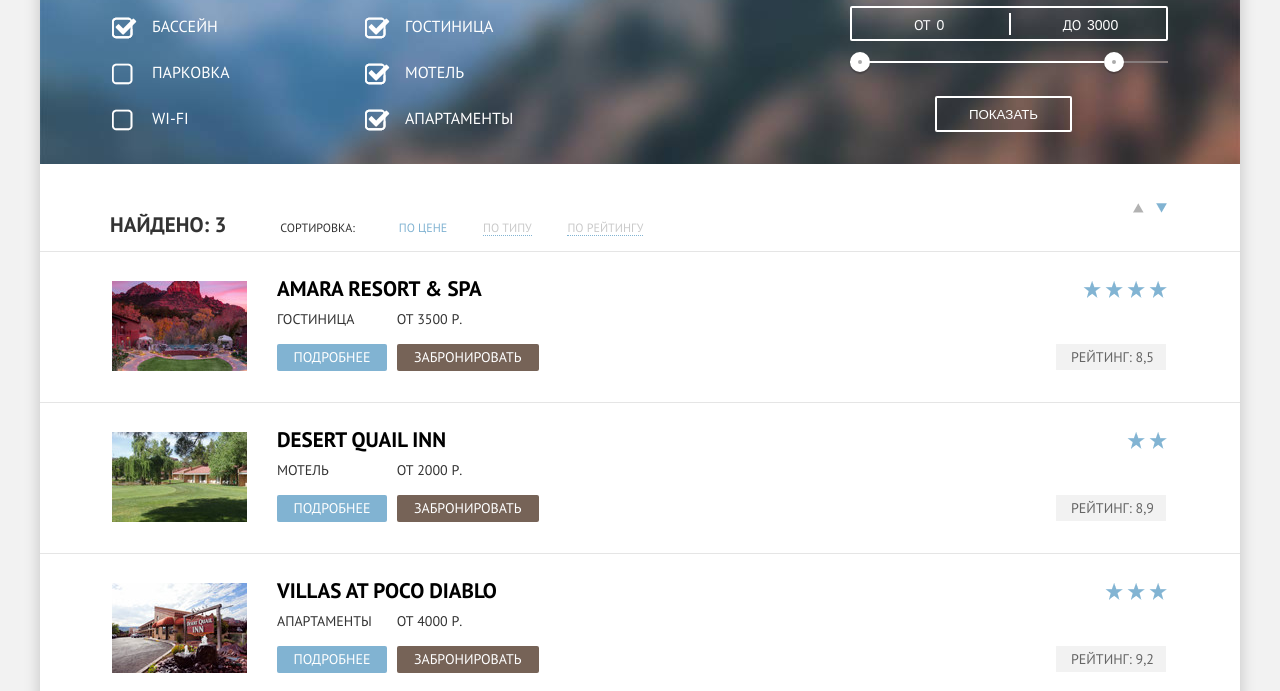
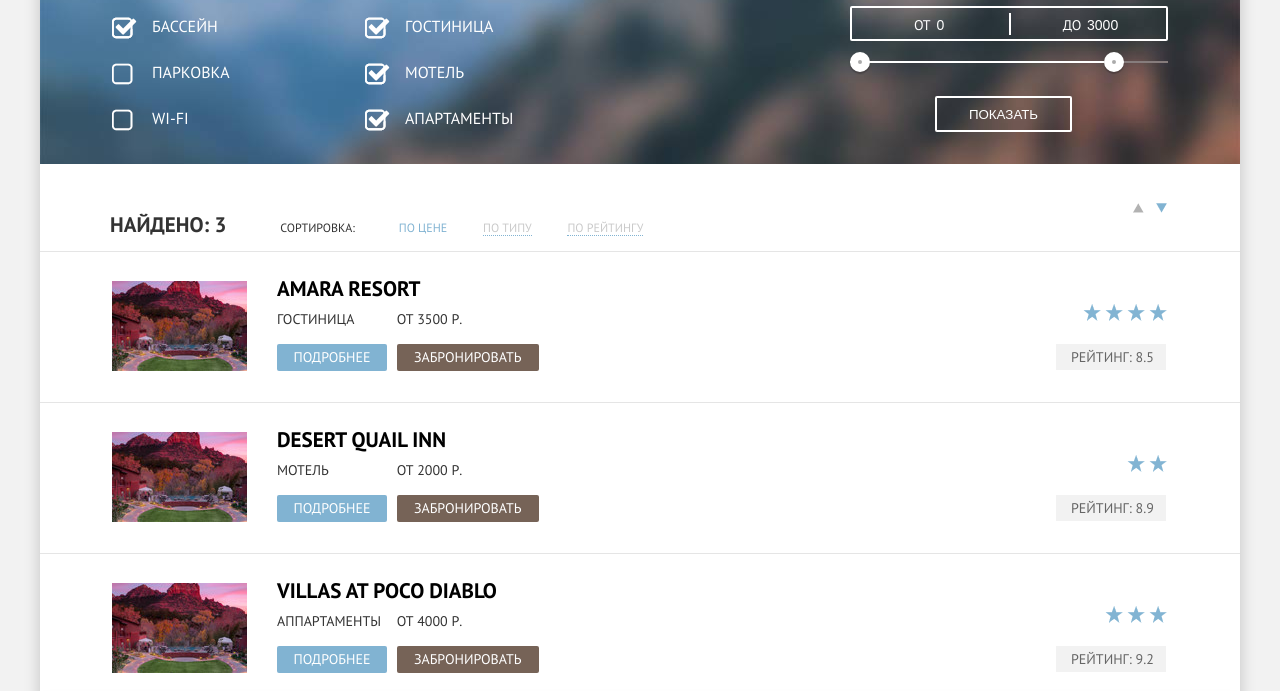
Before and after one commit to swhistle/221039-sedona, a plain HTML site: page hotels.html in a window 1280 px wide. Shown: the part 109-800 px from the top of the page. Drawn offline with Linux system fonts and the light colour scheme.

Commit message:
(js) add data 'hotels', template and function getElementFromTemplate()

```diff
--- a/css/style.css
+++ b/css/style.css
@@ -35,6 +35,9 @@ main {
     flex-grow: 3;
     background-color: #f2f2f2;
 }
+#hotel-template {
+  display: none;
+}
 .wrapper {
     display: flex;
     flex-direction: column;
@@ -52,6 +55,13 @@ main {
     margin: 0 auto;
     padding: 0;
     box-shadow: 0 0 15px 0 rgba(0, 0, 0, 0.2);
+}
+.page-header.fixed {
+    position: fixed;
+    width: 100%;
+    top: 0;
+    left: 0;
+    z-index: 200;
 }
 .header-main-menu {
     min-height: 56px;
@@ -106,7 +116,7 @@ main {
     left: calc(50% - 69px);
     border: none;
     outline: none;
-    z-index: 100;
+    z-index: 210;
 }
 .header-logo:hover {
     transform: scale(1.1);
@@ -164,7 +174,7 @@ header li.active a:active {
     padding-top: 40px;
     box-sizing: border-box;
 }
-.footer-index {} .footer-page .container {
+.footer-page .container {
     box-shadow: none;
 }
 footer .footer-page {
@@ -321,6 +331,10 @@ footer .footer-page {
 }
 /*СТИЛИ ДЛЯ ГЛАВНОЙ СТРАНИЦЫ*/
 
+.main-index {
+    margin-top: 55px;
+}
+
 .main-background {
     display: block;
     width: 100%;
@@ -389,13 +403,16 @@ footer .footer-page {
     height: 256px;
     overflow: hidden;
     flex-grow: 2;
+    background-color: #000;
 }
 .index-image img {
     width: auto;
     height: 100%;
+    transition: 1s ease;
 }
-.index-image:hover {
-    opacity: 0.8;
+.index-image:hover img {
+    opacity: 0.7;
+    transform: scale(1.1);
 }
 .reasons {
     padding: 0 30px;
@@ -1032,19 +1049,19 @@ input[type="checkbox"]:checked + label {
     background-position: -538px -10px;
     opacity: 1;
 }
-.section-hotels {
+.hotels-item {
     width: 100%;
     height: 150px;
     border-bottom: 1px solid #e5e5e5;
     background: #ffffff;
 }
-.section-hotels img {
+.hotels-item img {
     float: left;
     margin: 29px 0;
     margin-left: 72px;
 }
 
-.section-hotels img:hover {
+.hotels-item img:hover {
     opacity: 0.8;
 }
 .catalog-item {
@@ -1141,35 +1158,37 @@ input[type="checkbox"]:checked + label {
     background: #503e33;
     color: #857871;
 }
-.catalog-item .rating {
+.catalog-item .hotel-rating {
+    display: inline-block;
+    float: right;
     margin-right: 0px;
     padding-left: 15px;
     padding-top: 3px;
     position: relative;
-    float: right;
     box-sizing: border-box;
     width: 110px;
     height: 26px;
     background: #f2f2f2;
     color: #666666;
 }
-.catalog-item .rating::before {
+.catalog-item .hotel-rating::before {
     content: "";
     display: block;
     position: absolute;
-    top: -63px;
+    top: -40px;
     right: -3px;
-    width: 86px;
     height: 25px;
     background: url("../img/hotels-star.png") repeat-x;
 }
-.catalog-item .rating-2star::before {
-    width: 42px;
+.catalog-item .hotel-rating-star-4::before {
+  width: 86px;
 }
-.catalog-item .rating-3star::before {
-    width: 64px;
+.catalog-item .hotel-rating-star-3::before {
+  width: 64px;
 }
-
+.catalog-item .hotel-rating-star-2::before {
+  width: 42px;
+}
 /*СТИЛИ ДЛЯ ВНУТРЕННЕЙ СТРАНИЦЫ (КАРТА ШТАТА)*/
 
 .main-map {
--- /dev/null
+++ b/data/hotels.js
@@ -0,0 +1,26 @@
+var hotels = [
+  {
+    "img": "img/hotels-img1.jpg",
+    "title": "Amara Resort",
+    "type": "Гостиница",
+    "price": 3500,
+    "rating": 8.5,
+    "stars": 4
+  },
+  {
+    "img": "img/hotels-img2.jpg",
+    "title": "Desert Quail Inn",
+    "type": "Мотель",
+    "price": 2000,
+    "rating": 8.9,
+    "stars": 2
+  },
+  {
+    "img": "img/hotels-img3.jpg",
+    "title": "Villas At Poco Diablo",
+    "type": "Аппартаменты",
+    "price": 4000,
+    "rating": 9.2,
+    "stars": 3
+  }
+];
--- a/hotels.html
+++ b/hotels.html
@@ -64,7 +64,7 @@
             </form>
 
 
-            <article class="hotels">
+            <section class="hotels">
                 <section class="results">
                     <span class="found">Найдено: 3</span>
                     <span class="separation">Сортировка:</span>
@@ -77,7 +77,8 @@
                     <a class="button-up-down up" href="#"></a>
                 </section>
 
-                <section class="section-hotels">
+                <!--
+                <article class="hotels-item">
                     <img src="img/hotels-img1.jpg" width="135" height="90" alt="Amara Resort &amp; Spa">
                     <div class="catalog-item">
                         <h3><a href="#">Amara Resort &amp; Spa</a></h3>
@@ -91,9 +92,9 @@
                             <span class="rating rating-4star">Рейтинг: 8,5</span>
                         </div>
                     </div>
-                </section>
+                </article>
 
-                <section class="section-hotels">
+                <article class="hotels-item">
                     <img src="img/hotels-img2.jpg" width="135" height="90" alt="Desert Quail Inn">
                     <div class="catalog-item">
                         <h3><a href="#">Desert Quail Inn</a></h3>
@@ -107,9 +108,9 @@
                             <span class="rating rating-2star">Рейтинг: 8,9</span>
                         </div>
                     </div>
-                </section>
+                </article>
 
-                <section class="section-hotels">
+                <article class="hotels-item">
                     <img src="img/hotels-img3.jpg" width="135" height="90" alt="Villas At Poco Diablo">
                     <div class="catalog-item">
                         <h3><a href="#">Villas At Poco Diablo</a></h3>
@@ -123,13 +124,14 @@
                             <span class="rating rating-3star">Рейтинг: 9,2</span>
                         </div>
                     </div>
+                </article>            -->
             </section>
-            </article>
         </main>
 
 
-        <footer class="footer-page">
+        <footer class="footer">
           <div class="container">
+            <div class="footer-page">
               <section class="footer-tag">#Visitsedona</section>
               <section class="footer-social">
                 <a class="social-btn social-btn-tw" href="https://twitter.com/htmlacademy_ru"></a>
@@ -137,10 +139,32 @@
                 <a class="social-btn social-btn-ytb" href="https://www.youtube.com/user/htmlacademyru"></a>
               </section>
               <section class="footer-copyright">
-                    <span>Website by <a class="footer-copyright-author" href="https://htmlacademy.ru/profile/svistunov">A.Svistunov</a></span><br>
-                    <span>Design by</span> <a class="footer-html-academy" href="https://htmlacademy.ru"></a>
+                <span class="footer-copyright-author">Website by <a class="footer-copyright-author-link" href="https://htmlacademy.ru/profile/svistunov" title="author">A.Svistunov</a></span>
+                <span class="footer-copyright-design">Design by <a class="footer-html-academy" href="https://htmlacademy.ru"></a></span>
               </section>
             </div>
+          </div>
         </footer>
+
+        <teplate id="hotel-template" class="template">
+          <article class="hotels-item">
+            <img src="img/hotels-img1.jpg" width="135" height="90" alt="Amara Resort &amp; Spa">
+            <div class="catalog-item">
+              <h3><a href="#" class="hotel-name"></a></h3>
+              <div class="catalog-item-type-price">
+                <span class="hotel-type"></span>
+                <span class="hotel-price"></span>
+              </div>
+              <div class="catalog-item-buttons-and-rating">
+                <a href="#" class="btn-about">подробнее</a>
+                <a href="#" class="btn-reserve">забронировать</a>
+                <span class="hotel-rating"></span>
+              </div>
+            </div>
+          </article>
+        </teplate>
+
+        <script src="data/hotels.js" type="text/javascript"></script>
+        <script src="js/hotel-list.js" type="text/javascript"></script>
     </body>
 </html>
--- /dev/null
+++ b/js/hotel-list.js
@@ -0,0 +1,26 @@
+// (function() {
+  var container = document.querySelector(".hotels");
+
+  hotels.forEach(function(hotel) {
+    var element = getElementFromTemplate(hotel);
+    container.appendChild(element);
+
+    // alert(hotel.rating);
+  });
+
+  function getElementFromTemplate(data) {
+    var template = document.querySelector("#hotel-template");
+
+    if("content" in template) {
+      var element = template.content.children[0].cloneNode(true);
+    } else {
+      var element = template.children[0].cloneNode(true);
+    }
+    element.querySelector(".hotel-name").textContent = data.title;
+    element.querySelector(".hotel-type").textContent = data.type;
+    element.querySelector(".hotel-price").textContent = "от " + data.price + " Р.";
+    element.querySelector(".hotel-rating").textContent = "Рейтинг: " + data.rating;
+    element.querySelector(".hotel-rating").classList.add("hotel-rating-star-" + data.stars);
+    return element;
+  }
+// })();
```
Also changed, not shown: index.html (+5 -5 lines), js/index-form.js (+10 -6 lines), map.html (+1 -1 lines). Lines whose indentation alone changed are shown as unchanged.
